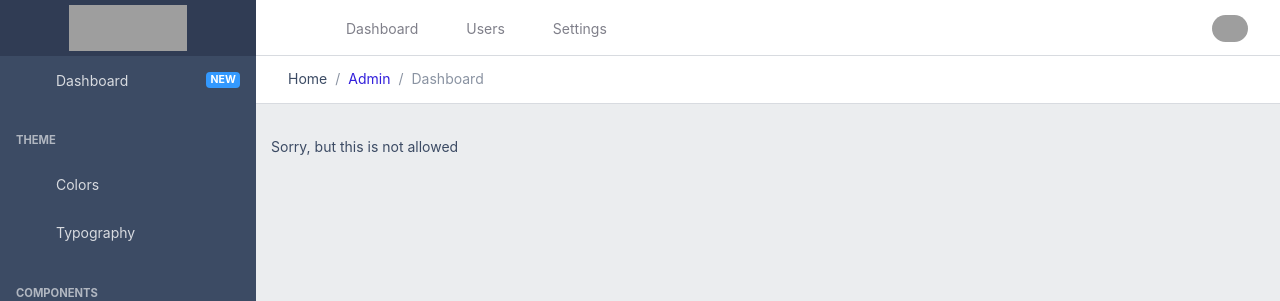
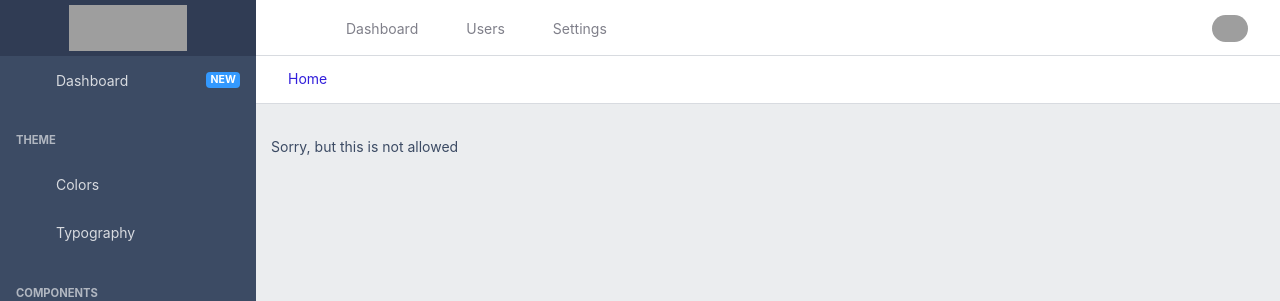
Before and after one commit to tholeb/OSCloud, a PHP site: page / in a window 1280 px wide. Shown: the top 301 px of the page. Run offline with PHP 8.4, Linux system fonts and the light colour scheme; some libraries are stand-ins or nearby versions; grey boxes are pictures that could not be loaded.

Commit message:
header: breadcrumbs

```diff
--- a/assets/resources/elements/nav/header.php
+++ b/assets/resources/elements/nav/header.php
@@ -34,49 +34,88 @@
         <div class="c-avatar"><img class="c-avatar-img" src="https://cdn.discordapp.com/avatars/259056305187192833/a949bba73b629a84aa24a8662095eb59" alt="user@email.com"></div>
       </a>
       <div class="dropdown-menu dropdown-menu-right pt-0">
-        <div class="dropdown-header bg-light py-2"><strong>Account</strong></div><a class="dropdown-item" href="#">
+        <div class="dropdown-header bg-light py-2"><strong>Account</strong></div>
+        <a class="dropdown-item" href="#">
           <svg class="c-icon mr-2">
             <use xlink:href="assets/img/icons/svg/free.svg#cil-bell"></use>
-          </svg> Updates<span class="badge badge-info ml-auto">42</span></a><a class="dropdown-item" href="#">
+          </svg> Updates<span class="badge badge-info ml-auto">42</span>
+        </a>
+        <a class="dropdown-item" href="#">
           <svg class="c-icon mr-2">
             <use xlink:href="assets/img/icons/svg/free.svg#cil-envelope-open"></use>
-          </svg> Messages<span class="badge badge-success ml-auto">42</span></a><a class="dropdown-item" href="#">
+          </svg> Messages<span class="badge badge-success ml-auto">42</span>
+        </a>
+        <a class="dropdown-item" href="#">
           <svg class="c-icon mr-2">
             <use xlink:href="assets/img/icons/svg/free.svg#cil-task"></use>
-          </svg> Tasks<span class="badge badge-danger ml-auto">42</span></a><a class="dropdown-item" href="#">
+          </svg> Tasks<span class="badge badge-danger ml-auto">42</span>
+        </a>
+        <a class="dropdown-item" href="#">
           <svg class="c-icon mr-2">
             <use xlink:href="assets/img/icons/svg/free.svg#cil-comment-square"></use>
-          </svg> Comments<span class="badge badge-warning ml-auto">42</span></a>
-        <div class="dropdown-header bg-light py-2"><strong>Settings</strong></div><a class="dropdown-item" href="#">
+          </svg> Comments<span class="badge badge-warning ml-auto">42</span>
+        </a>
+        <div class="dropdown-header bg-light py-2"><strong>Settings</strong></div>
+        <a class="dropdown-item" href="#">
           <svg class="c-icon mr-2">
             <use xlink:href="assets/img/icons/svg/free.svg#cil-user"></use>
-          </svg> Profile</a><a class="dropdown-item" href="#">
+          </svg> Profile
+        </a>
+        <a class="dropdown-item" href="#">
           <svg class="c-icon mr-2">
             <use xlink:href="assets/img/icons/svg/free.svg#cil-settings"></use>
-          </svg> Settings</a><a class="dropdown-item" href="#">
+          </svg> Settings
+        </a>
+        <a class="dropdown-item" href="#">
           <svg class="c-icon mr-2">
             <use xlink:href="assets/img/icons/svg/free.svg#cil-credit-card"></use>
-          </svg> Payments<span class="badge badge-secondary ml-auto">42</span></a><a class="dropdown-item" href="#">
+          </svg> Payments<span class="badge badge-secondary ml-auto">42</span>
+        </a>
+        <a class="dropdown-item" href="#">
           <svg class="c-icon mr-2">
             <use xlink:href="assets/img/icons/svg/free.svg#cil-file"></use>
-          </svg> Projects<span class="badge badge-primary ml-auto">42</span></a>
-        <div class="dropdown-divider"></div><a class="dropdown-item" href="#">
+          </svg> Projects<span class="badge badge-primary ml-auto">42</span>
+        </a>
+        <div class="dropdown-divider"></div>
+        <a class="dropdown-item" href="#">
           <svg class="c-icon mr-2">
             <use xlink:href="assets/img/icons/svg/free.svg#cil-lock-locked"></use>
-          </svg> Lock Account</a><a class="dropdown-item" href="#">
+          </svg> Lock Account
+        </a>
+        <a class="dropdown-item" href="#">
           <svg class="c-icon mr-2">
             <use xlink:href="assets/img/icons/svg/free.svg#cil-account-logout"></use>
-          </svg> Logout</a>
+          </svg> Logout
+        </a>
       </div>
     </li>
   </ul>
   <div class="c-subheader px-3">
-    <!-- Breadcrumb-->
     <ol class="breadcrumb border-0 m-0">
-      <li class="breadcrumb-item">Home</li>
-      <li class="breadcrumb-item"><a href="#">Admin</a></li>
-      <li class="breadcrumb-item active">Dashboard</li>
-      <!-- Breadcrumb Menu-->
+      <li class="breadcrumb-item"><a href="<?= $wURL ?>">Home</a></li>
+      <?php
+        if (isset($_GET['dir'])) {
+          $dirs = $_GET['dir'];
+          $dirs = explode("/", $dirs);
+          for ($i=0; $i < count($dirs); $i++) {
+            if ($dirs[$i] == end($dirs)) {
+              ?>
+              <li class="breadcrumb-item active"><?= $dirs[$i] ?></li>
+              <?php
+            } elseif ($dirs[$i] == reset($dirs)) {
+              ?>
+              <li class="breadcrumb-item"><a href="<?= addOrUpdateUrlParam('dir', reset($dirs)) ?>"><?= $dirs[$i] ?></a></li>
+              <?php
+            } else {
+              $numberToRemove = count($dirs) - $i - 1;
+              $imploded = implode("/", array_slice($dirs,0,-$numberToRemove));
+              ?>
+              <li class="breadcrumb-item"><a href="<?= addOrUpdateUrlParam('dir', $imploded) ?>"><?= $dirs[$i] ?></a></li>
+              <?php
+            }
+          }
+        }
+      ?>
     </ol>
   </div>
 </header>
```
